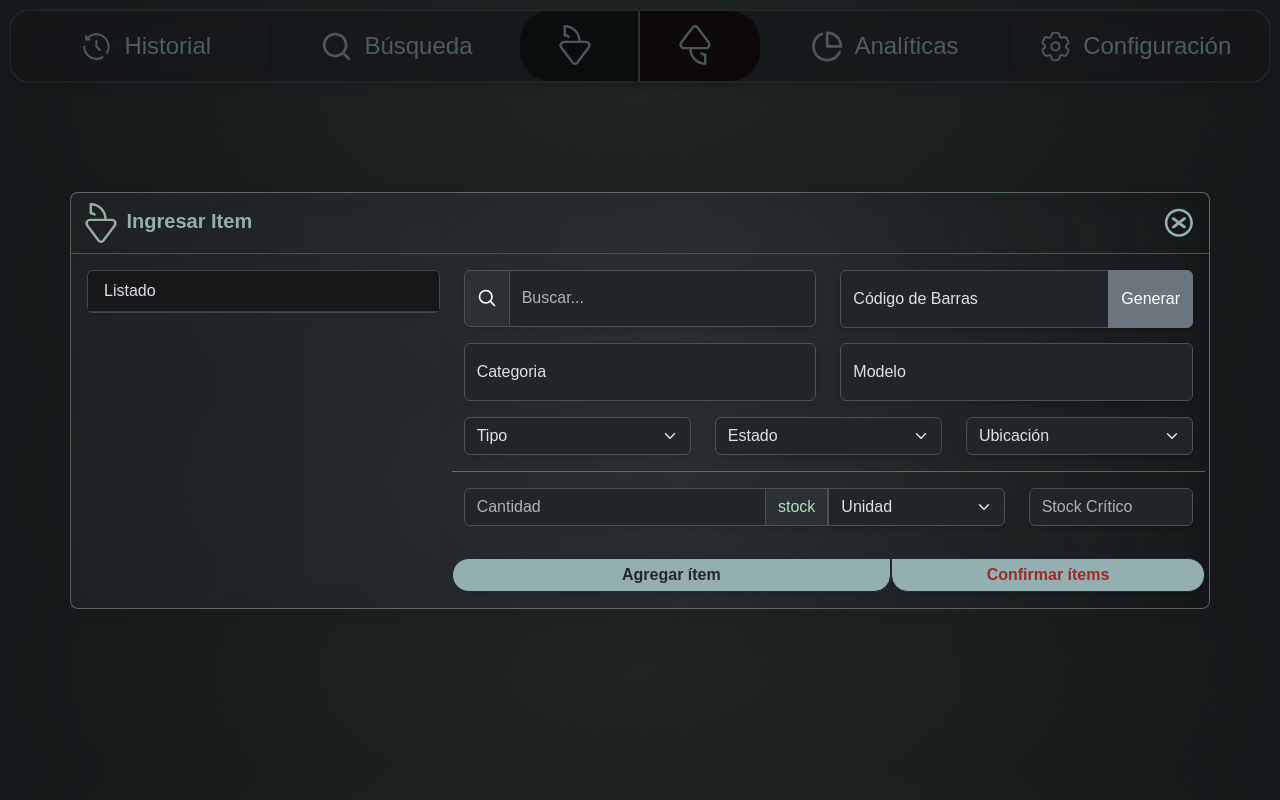
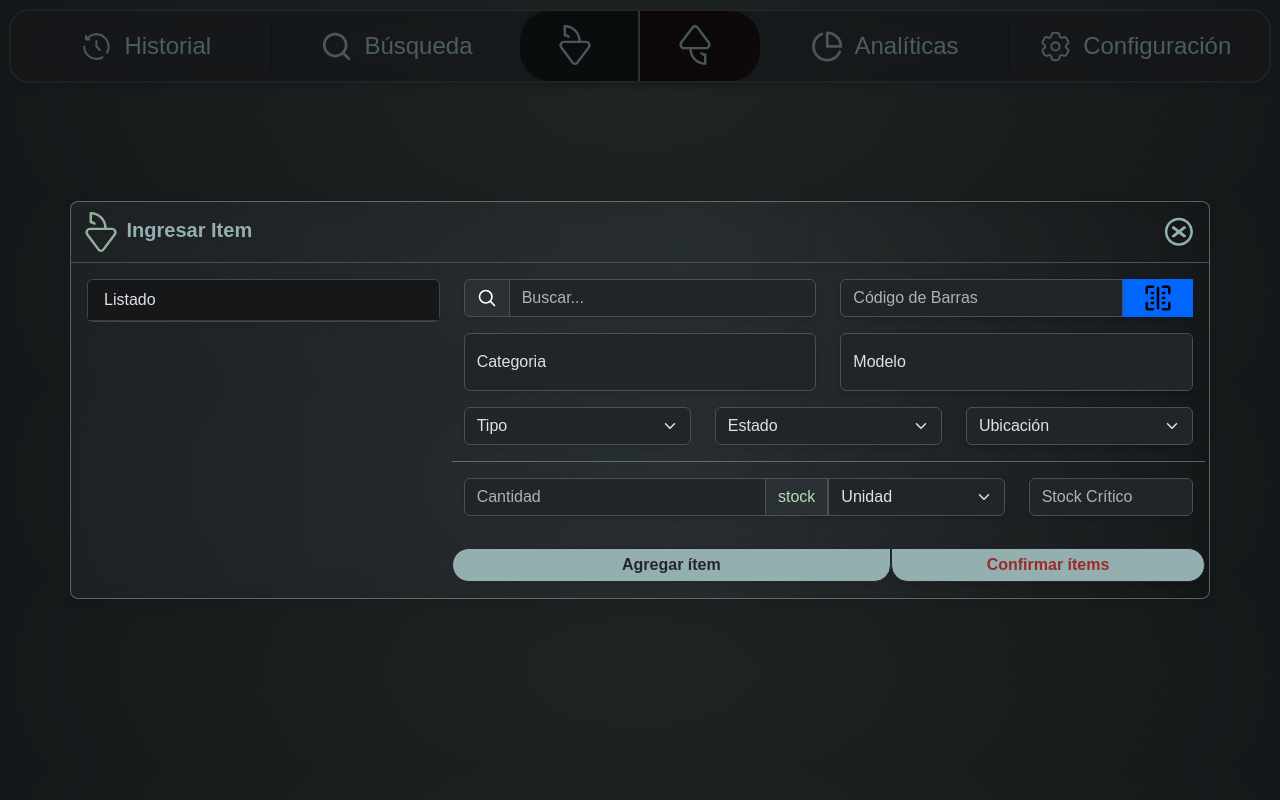
Before and after one commit to Joaminer/SGD, a Flask app: page / in a window 1280 px wide, after a click on "Ingresar". Run offline with Flask 3, Linux system fonts and the light colour scheme; data comes from the database, SQL or seed files in the repository; some libraries are stand-ins or nearby versions.

Commit message:
Generate code button 1

```diff
--- a/static/css/styles.css
+++ b/static/css/styles.css
@@ -204,7 +204,7 @@ header nav ul .single a svg{
     transition:stroke 0.2s, fill 0.2s !important;
 }
 header nav ul .single a{
-    transition: all 0.3s ease;
+    transition: all 0s ease;
     border-radius: 50px !important;
 
 }
@@ -400,3 +400,42 @@ header nav ul .single a:hover svg path {
 .rotate-svg{
     transform: rotate(180deg);
 }
+
+.button-58 {
+    width: 20% !important;
+    align-items: center;
+    background-color: #06f;
+    border: 2px solid #06f;
+    box-sizing: border-box;
+    color: #fff;
+    cursor: pointer;
+    display: inline-flex;
+    fill: #000;
+    font-family: Inter,sans-serif;
+    font-size: 16px;
+    font-weight: 600;
+    justify-content: center;
+    letter-spacing: -.8px;
+    line-height: 24px;
+    outline: 0;
+    padding: 0 17px;
+    text-align: center;
+    text-decoration: none;
+    transition: all 0s;
+    user-select: none;
+    -webkit-user-select: none;
+    touch-action: manipulation;
+    border-radius: 0px 10px 10px 0px;
+  }
+
+  .button-58:focus {
+    color: rgb(0, 0, 0);
+  }
+  #barcode-error{
+    font-size: 0.86rem !important;
+  }
+  .button-58:hover {
+    background-color: #3385ff;
+    border-color: #3385ff;
+    fill: #06f;
+  }
--- a/static/script.js
+++ b/static/script.js
@@ -538,7 +538,7 @@ $(document).ready(function() {
                 error: function(error) {
                     $('#barcode').addClass('is-invalid');
                     isValid=true
-                    barcodeError.text('No se encontró el ítem con el código de barras proporcionado.');
+                    barcodeError.text('No se encontró el ítem con el código de barras.');
                 }
             });
         } else {
--- a/templates/base.html
+++ b/templates/base.html
@@ -209,20 +209,23 @@
                                         </div>
                                     </div>
                                 </div>
-                                <div class="form-group  col">
+                                <div class="form-group  col mb-0">
 
-                                    <div class="input-group ">
-                                        <div class="form-floating m-0 ">
 
-                                            <input type="text" class="form-control" placeholder="Código de Barras" id="barcode" name="codigo_barras" required>
+
+                                        <div class="input-group mb-3">
+                                            <input type="text" class="form-control " placeholder="Código de Barras" id="barcode" name="codigo_barras" required>
+                                            <button class="button-58 w-30" role="button" id="generate-code"><svg fill="#000000" width="30px" height="30px" viewBox="0 0 24 24" id="barcode" data-name="Flat Line" xmlns="http://www.w3.org/2000/svg" class="icon flat-line"><path id="primary" d="M12,4V20M17,8H16m1,4H16M7,8H8m9,8H16M7,16H8M7,12H8" style="fill: none; stroke: rgb(0, 0, 0); stroke-linecap: round; stroke-linejoin: round; stroke-width: 2;"></path><path id="primary-2" data-name="primary" d="M16,3h4a1,1,0,0,1,1,1V8" style="fill: none; stroke: rgb(0, 0, 0); stroke-linecap: round; stroke-linejoin: round; stroke-width: 2;"></path><path id="primary-3" data-name="primary" d="M16,21h4a1,1,0,0,0,1-1V16" style="fill: none; stroke: rgb(0, 0, 0); stroke-linecap: round; stroke-linejoin: round; stroke-width: 2;"></path><path id="primary-4" data-name="primary" d="M8,3H4A1,1,0,0,0,3,4V8" style="fill: none; stroke: rgb(0, 0, 0); stroke-linecap: round; stroke-linejoin: round; stroke-width: 2;"></path><path id="primary-5" data-name="primary" d="M3,16v4a1,1,0,0,0,1,1H8" style="fill: none; stroke: rgb(0, 0, 0); stroke-linecap: round; stroke-linejoin: round; stroke-width: 2;"></path></svg></button>
                                             <div class="invalid-feedback" id="barcode-error">Código de barras es obligatorio.</div>
-                                            <label for="barcode">Código de Barras</label>
+                                          </div>
 
-                                        </div>
 
-                                        <button class="btn btn-secondary" type="button" id="generate-code">Generar</button>
 
-                                    </div>
+
+
+
+
+
                                 </div>
                             </div>
 
```
